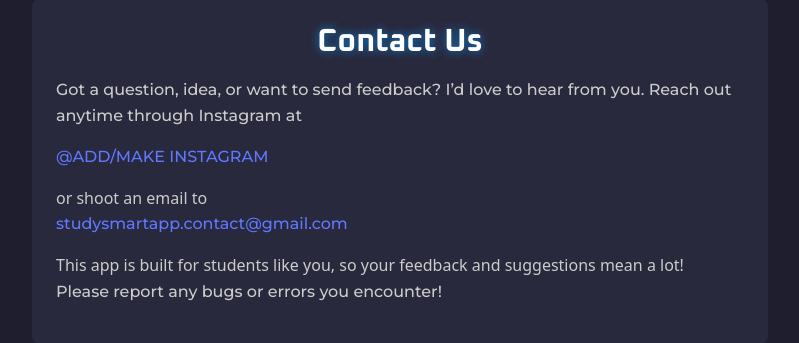
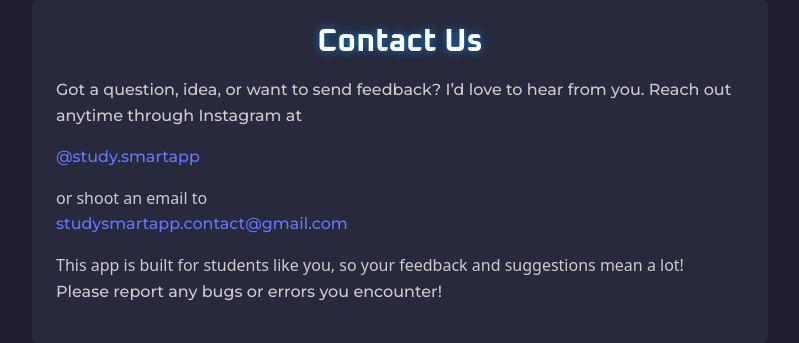
Before and after one commit to collin-s46/study_smart_project, a Flask app: page /about in a window 1280 px wide. Shown: the part 457-800 px from the top of the page, without its empty margins (240-1039 px from the left). Run offline with Flask 3, Linux system fonts and the light colour scheme; some web fonts are replaced.

Commit message:
add insta

```diff
--- a/study_smart/templates/about.html
+++ b/study_smart/templates/about.html
@@ -45,7 +45,7 @@
             <h1>Contact Us</h1>
             <div class="content">
                 <p>Got a question, idea, or want to send feedback? I’d love to hear from you. Reach out anytime through Instagram at
-                  <p id="insta">@ADD/MAKE INSTAGRAM</p>
+                  <p id="insta">@study.smartapp</p>
                   or shoot an email to
                   <p id="email">studysmartapp.contact@gmail.com</p>
                   This app is built for students like you, so your feedback and suggestions mean a lot!
```
